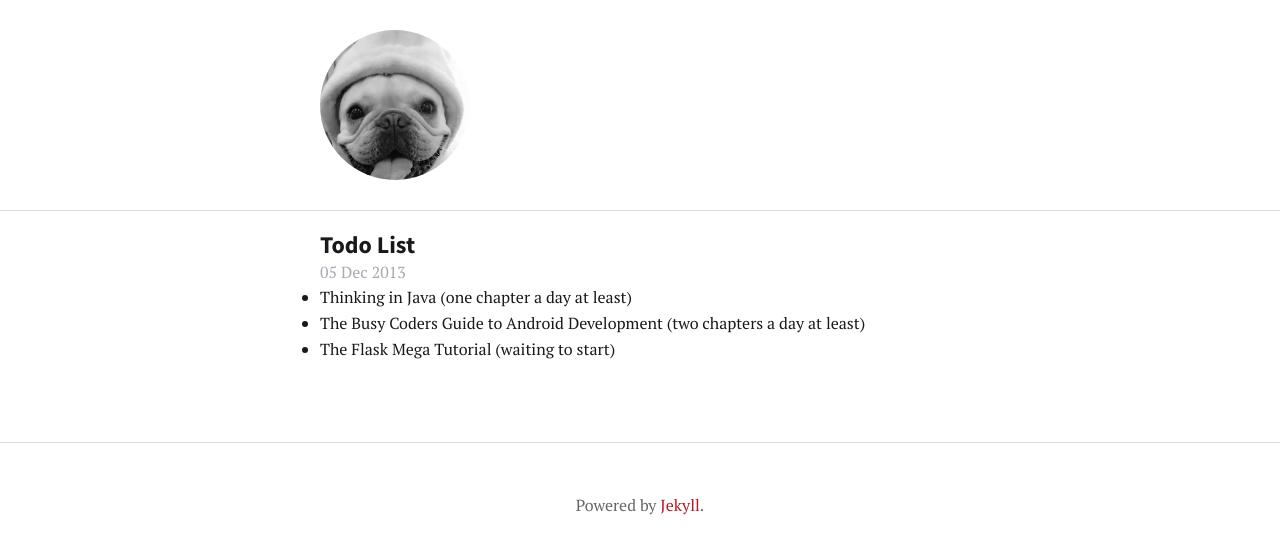
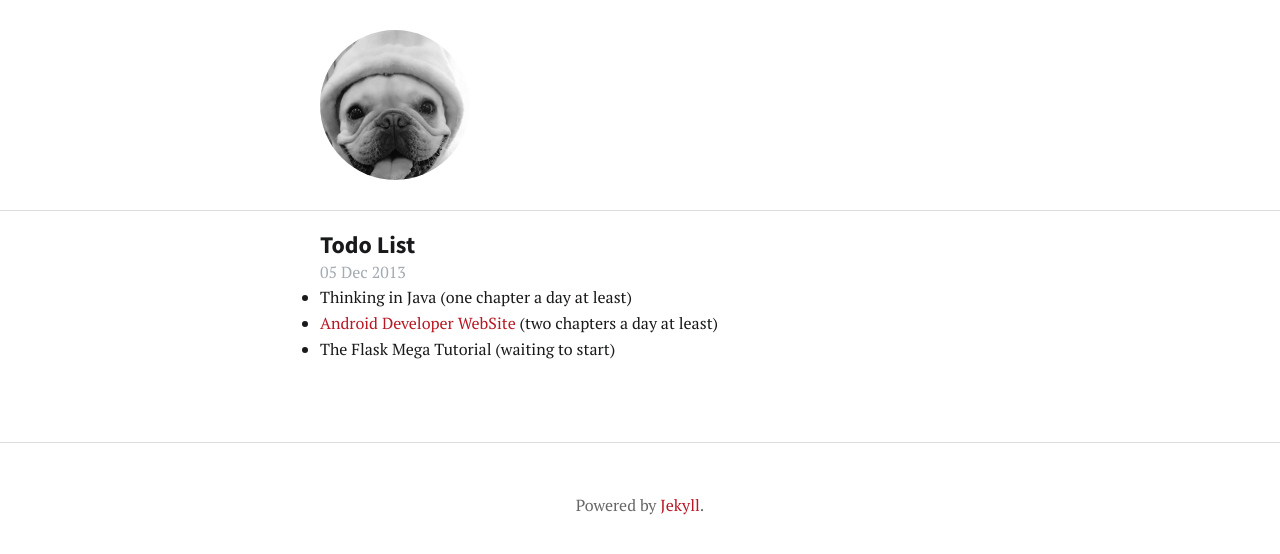
Before and after one commit to jsonchi/jsonchi.github.io, a Jekyll site: the page built from _posts/2013-12-05-Todo-List.markdown, in a window 1280 px wide. Shown: the top 554 px of the page. Built offline with Jekyll 4.4.1, drawn with Linux system fonts in a browser that asks for light colours; Markdown is read by kramdown in place of the engine named in the settings.

Commit message:
plan changed

```diff
--- a/_posts/2013-12-05-Todo-List.markdown
+++ b/_posts/2013-12-05-Todo-List.markdown
@@ -7,5 +7,5 @@ categories: jekyll update
 ---
 
 * Thinking in Java (one chapter a day at least)
-* The Busy Coders Guide to Android Development (two chapters a day at least)
+* [Android Developer WebSite](http://developer.android.com) (two chapters a day at least)
 * The Flask Mega Tutorial (waiting to start)
```
